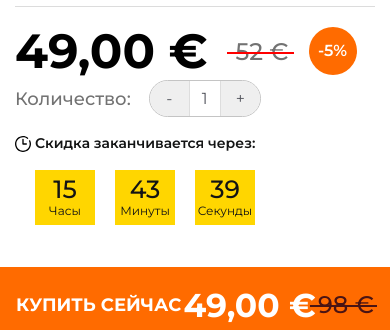
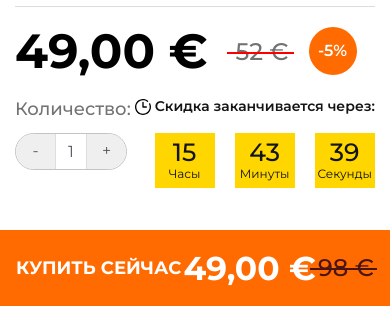
Before and after one commit to vladian95/BrightSmile-, a website: page app/index.html in a window 390 px wide. Shown: the part 963-1293 px from the top of the page. Drawn offline with nearby package versions, Linux system fonts and the light colour scheme; files that its build step writes are made by us from their sources.

Commit message:
added input

```diff
--- a/app/index.html
+++ b/app/index.html
@@ -105,7 +105,7 @@
                             <div class="boxBottom__date">
                                 <div class="adaptive-timer__inner">
                                     <div class="input__box">
-                                        <span>Количество:</span>
+                                        <div class="input__box-text">Количество:</div>
                                         <div class="row">
                                             <div class="number">
                                                 <button class="number-minus" type="button"
@@ -138,10 +138,6 @@
                                 </div>
                             </div>
                         </div>
-
-
-
-
                         <form>
                             <div class="input__box">
                                 <span>Количество:</span>
--- a/app/scss/_media.scss
+++ b/app/scss/_media.scss
@@ -77,6 +77,7 @@
                     max-width: 100%;
                     border-radius: 0%;
                     margin-bottom: 40px;
+                    margin-left: 75px;
                     height: 92px;
                     .instruction__item-avatar{
                         top: -13px;
@@ -165,21 +166,16 @@
                     .adaptive-timer__inner{
                         display: block;
                         .input__box{
-                            display: flex;
-                            align-items: center;
-                        }
-                        span {
-                            font-size: 18px;
-                            line-height: 22px;
-                            font-weight: 500;
-                            color: #727272;
+                            display: block;
+                            .input__box-text{
+                                font-size: 18px;
+                                line-height: 22px;
+                                font-weight: 500;
+                                color: #727272;
+                                margin-bottom: 13px;
+                            }
                         }
                         //INPUT NUMBER
-                        .row {
-                            text-align: center;
-                            width: 200px;
-                            margin-left: -26px;
-                        }
                         .number {
                             display: inline-block;
                             position: relative;
```
